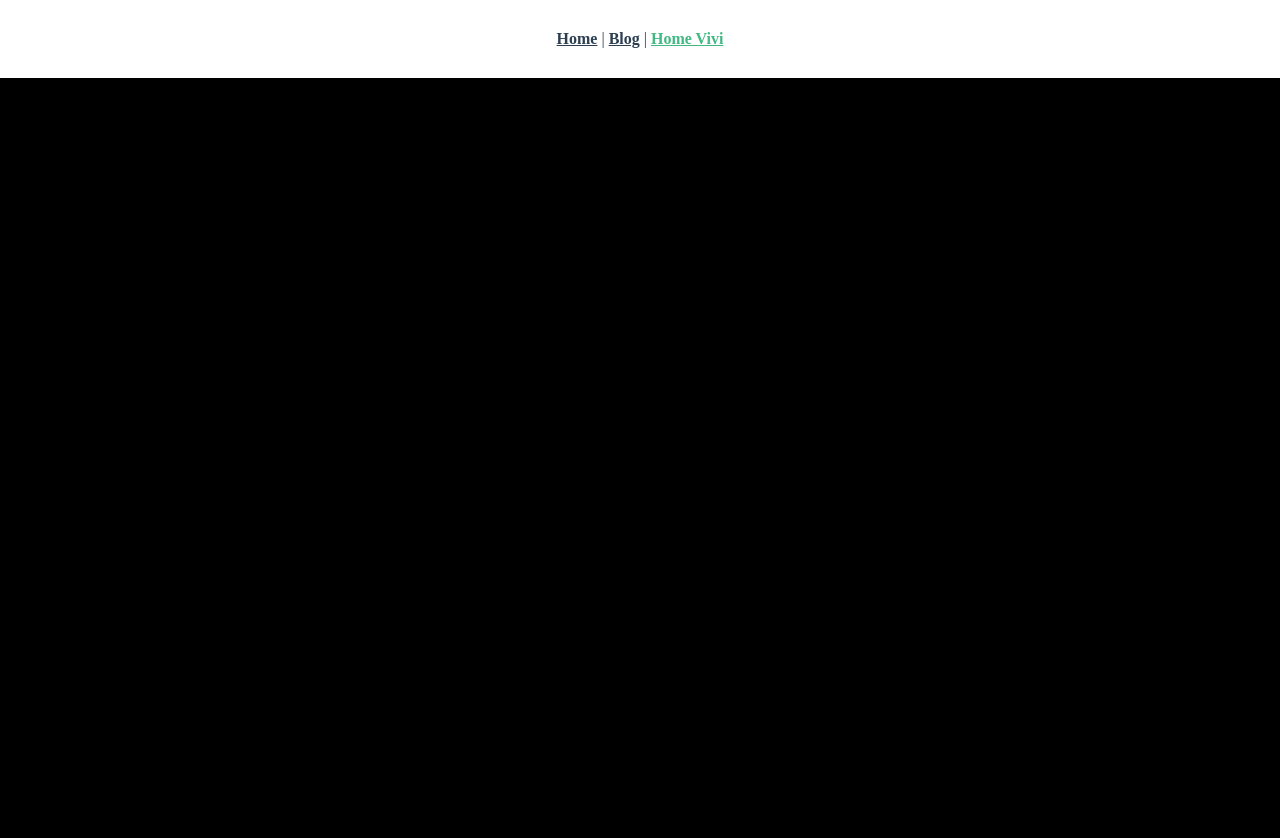
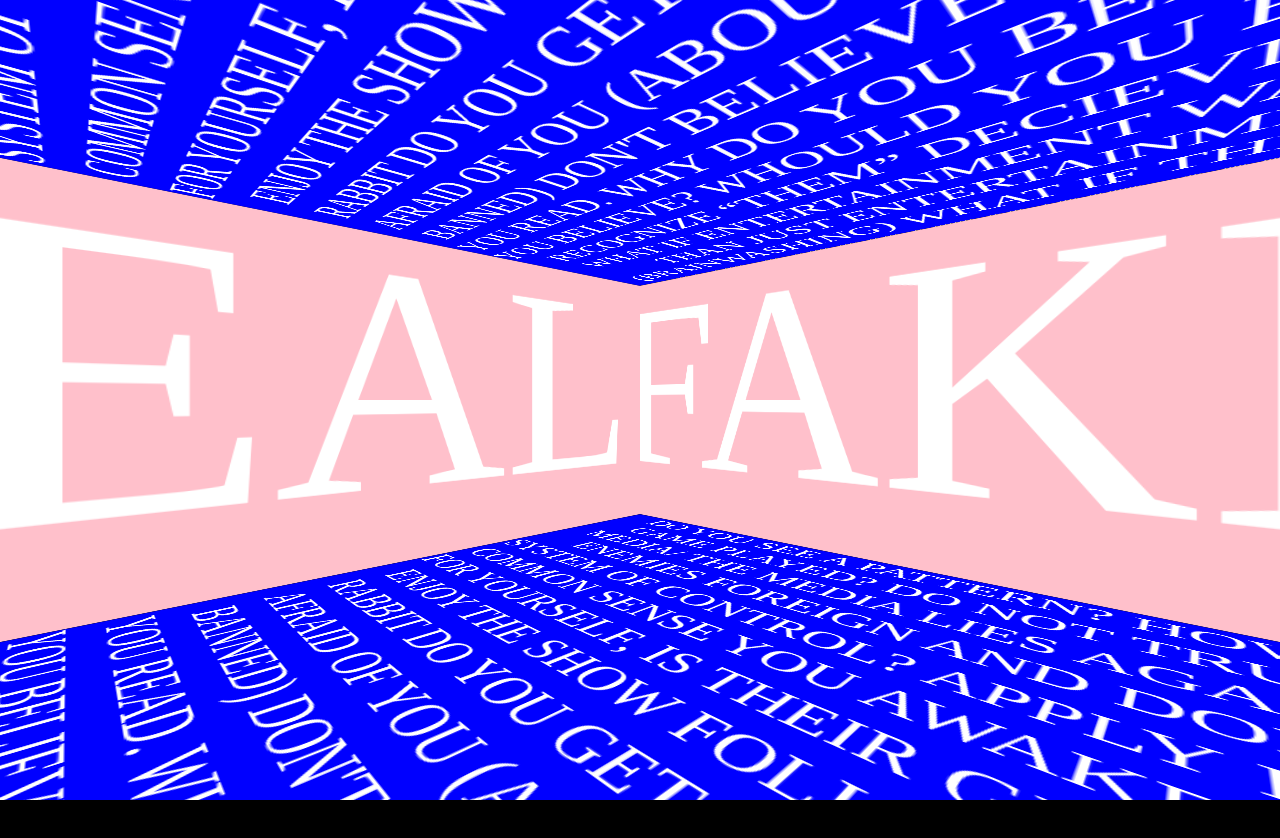
Before and after one commit to moonclimber1/fakenews, a Vue app: page /#/home-vivi in a window 1280 px wide. Shown: the top 838 px of the page. Built offline with nearby package versions, Linux system fonts and the light colour scheme; a web font is replaced by a local one.

Commit message:
Start Screen 3D

```diff
--- /dev/null
+++ b/src/components/StartTextPlane.vue
@@ -0,0 +1,35 @@
+<template>
+  <div class="startTextPlane" :id="cssID">
+    Do you see a pattern? How is the game played? Do not trust the media/ The media lies Against all enemies foreign and domestic
+    System of control? Apply logic and common sense You awake, thinking for yourself, is their greatest fear Enjoy the show Follow
+    the white rabbit Do you get it yet? They are afraid of you (about Qanon being banned) Don't believe everything you read. Why
+    do you believe what you believe? Whould you be able to recognize “them” decieving you? What if entertainment was more than
+    just entertainment? (brainwashing) What if the people in charge didnt have our best interests in mind? Who is influencing our
+    media? Are you really free?
+  </div>
+</template>
+
+<script>
+export default {
+  name: "StartTextPlane",
+  props: {
+    cssID: String,
+    text: String,
+  },
+  mounted() {},
+  methods: {},
+};
+</script>
+
+<style lang="scss" scoped>
+.startTextPlane {
+  background-color: blue;
+  width: 1000px;
+  height: 1000px;
+  font-size: 50px;
+  color: white;
+
+  text-transform: uppercase;
+  overflow: hidden;
+}
+</style>
--- a/src/components/StartTextWall.vue
+++ b/src/components/StartTextWall.vue
@@ -1,5 +1,5 @@
 <template>
-  <div class="startTextWall">
+  <div class="startTextWall" :id="cssID">
     <svg width="100%" height="100%" xmlns="http://www.w3.org/2000/svg">
       <filter id="distort" x="0%" y="0%" width="120%" height="120%">
         <feOffset result="offOut" in="SourceGraphic" dx="2" dy="2">
@@ -54,7 +54,7 @@
       </filter>
 
       <text x="45%" y="80%" dy="0" fill="white">
-          {{ text }}
+        {{ text }}
       </text>
     </svg>
   </div>
@@ -65,12 +65,9 @@ export default {
   name: "StartTextWall",
   props: {
     cssID: String,
-    text: String
+    text: String,
   },
-  mounted() {
-    const wall = document.getElementsByClassName("startTextWall")[0]
-    wall.id = this.cssID
-  },
+  mounted() {},
   methods: {},
 };
 </script>
@@ -78,12 +75,14 @@ export default {
 <style lang="scss" scoped>
 .startTextWall {
   background-color: purple;
-  width: 2000px;
-  height: 800px;
-  font-size: 810px;
+  width: 1000px;
+  height: 400px;
+  font-size: 400px;
+  line-height: 500px;
   color: white;
   text-anchor: middle;
   text-transform: uppercase;
+  text-align: center;
 
   svg {
     background-color: pink;
--- a/src/components/ThreeTestVivi.vue
+++ b/src/components/ThreeTestVivi.vue
@@ -4,6 +4,9 @@
     <source src="@/assets/sintel.mp4" type='video/mp4; codecs="avc1.42E01E, mp4a.40.2"' />
   <start-text-wall cssID="real" text="real"/>
   <start-text-wall cssID="fake" text="fake"/>
+
+  <start-text-plane cssID="floor"/>
+  <start-text-plane cssID="ceiling"/>
   </video>
 </template>
 
@@ -16,10 +19,12 @@ import { EffectComposer } from "three/examples/jsm/postprocessing/EffectComposer
 //import { UnrealBloomPass } from "three/examples/jsm/postprocessing/UnrealBloomPass.js";
 //import { MeshLine, MeshLineMaterial, MeshLineRaycast } from "three.meshline";
 import StartTextWall from './StartTextWall.vue';
+import StartTextPlane from './StartTextPlane.vue';
+import { Object3D } from 'three';
 
 
 export default {
-  components: {StartTextWall},
+  components: {StartTextWall, StartTextPlane},
   name: "ThreeTestVivi",
   static() {
     return {
@@ -86,19 +91,33 @@ export default {
       this.sceneCSS = new THREE.Scene();
 
 
-      // CSS 3D Object
-      // const wallReal = document.getElementById("real");
-      // const object = new CSS3DObject(wallReal);
-      // object.scale.set(0.001, 0.001, 0.001);
-      // this.sceneCSS.add(object);
+    const room = new Object3D();
 
-      // const wallFake = document.getElementById("fake");
-      // const object2 = new CSS3DObject(wallFake);
-      // object2.position.set(0, -0.1, 0);
-      // object2.rotation.z = this.deg2rad(-45);
-      // object2.rotation.x = this.deg2rad(-90);
-      // object2.scale.set(0.001, 0.001, 0.001);
-      // this.sceneCSS.add(object2);
+    const wallReal = new CSS3DObject(document.getElementById("real"));
+    wallReal.position.set(0, 0, 500);
+    wallReal.rotation.y = this.deg2rad(90);
+    room.add(wallReal);
+
+    const wallFake = new CSS3DObject(document.getElementById("fake"));
+    wallFake.position.set(500, 0, 0);
+    room.add(wallFake);
+
+    const floor = new CSS3DObject(document.getElementById("floor"));
+    floor.rotation.x = this.deg2rad(-90);
+    floor.position.set(500,-200, 500);
+    room.add(floor);
+
+    const ceiling = new CSS3DObject(document.getElementById("ceiling"));
+    ceiling.rotation.x = this.deg2rad(90);
+    ceiling.position.set(500,200, 500);
+    room.add(ceiling);
+
+
+
+    room.scale.set(0.001, 0.001, 0.001);
+    room.position.set(0,0, 0);
+    room.rotation.y = this.deg2rad(-45);
+    this.sceneCSS.add(room)
 
 
 
```
